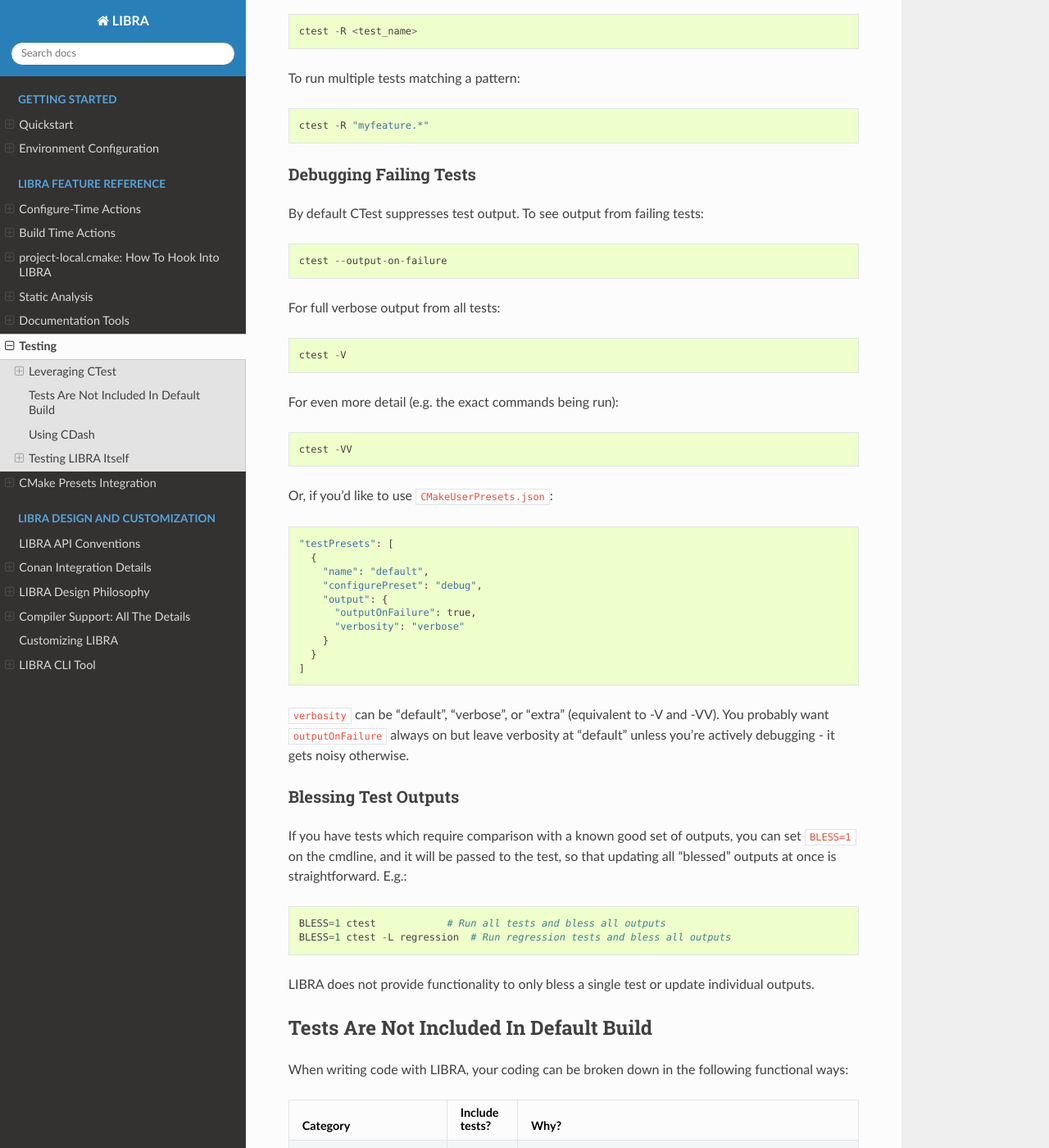
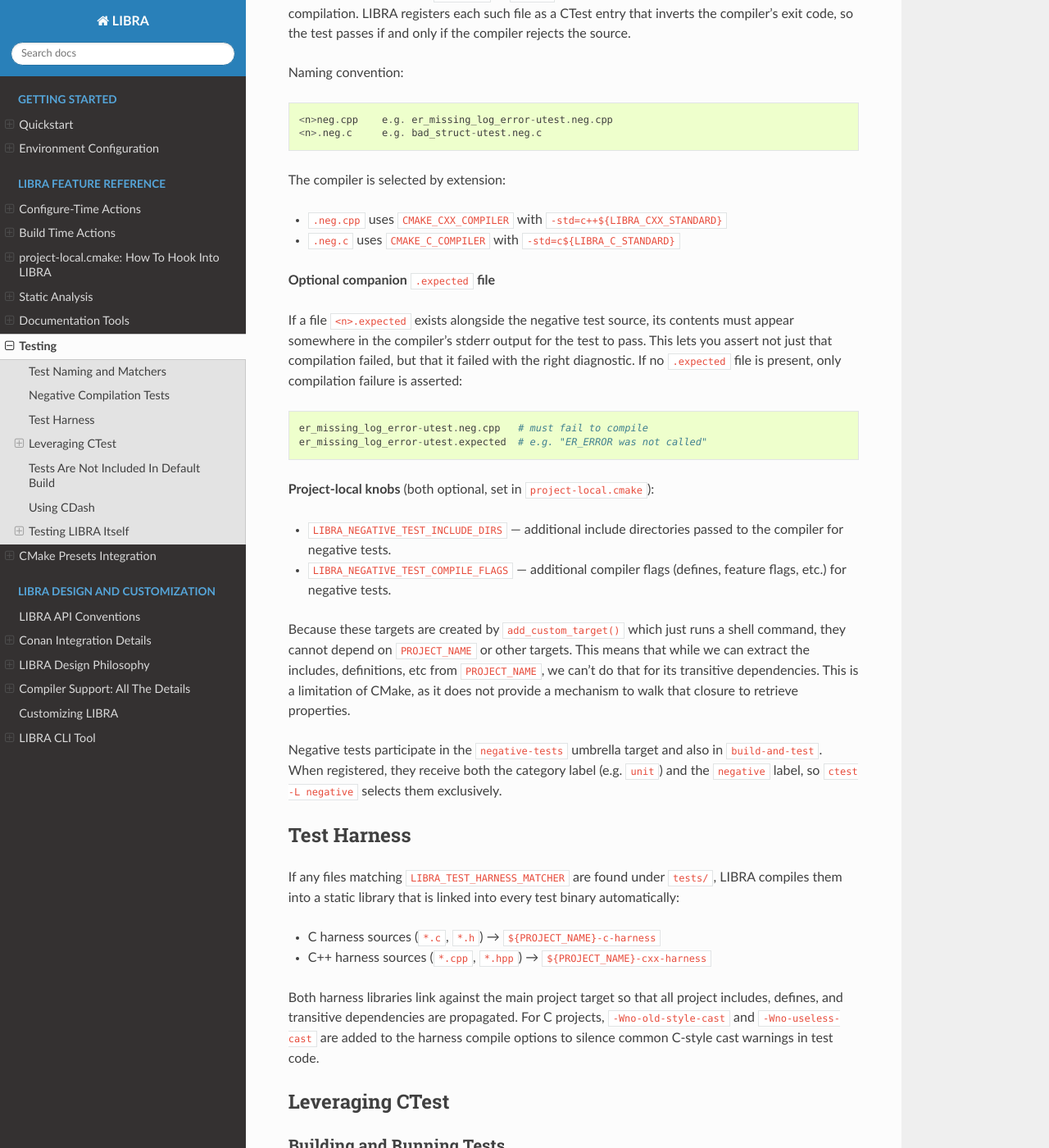
Before and after one commit to jharwell/libra, a Sphinx documentation site: the page built from docs/usage/testing.rst, in a window 1280 px wide and 1400 px high, scrolled down 1239 px. Shown: the whole window at 82% size. Built offline with Sphinx 7.4.7 and the Read the Docs theme 3.1.0, drawn with Linux system fonts in a browser that asks for light colours; cross-references to code outside the pages are shown as plain code; some of the changed text lies outside the part shown.

Commit message:
Add another type of tests: negative tests
- These are tests which are not expected to compile--very using for checking
  header-only library things, or things which are configured via #ifdef.

- The don't get their own negative-tests target, because it's much simpler to
  have that not be the case.

```diff
--- a/README.rst
+++ b/README.rst
@@ -151,6 +151,7 @@
    ├── cmake/
    │   └── project-local.cmake     # Your targets and configuration
    ├── docs/
+   │   ├── conf.py                 # Your sphinx configuration
    │   └── Doxyfile.in             # Your API doc configuration
    ├── src/                        # Auto-discovered source files
    ├── include/                    # Auto-discovered headers
--- a/docs/usage/testing.rst
+++ b/docs/usage/testing.rst
@@ -18,7 +18,7 @@
    :header-rows: 1
 
    * - File extension
-     - Interpreter used?
+     - Interpreter used
 
    * - .c
      - N/A
@@ -41,6 +41,106 @@
 question. The answer is that it is often more convenient to write tests in other
 languages/using other cmdline tools for {integration,regression} tests (though
 of course that doesn't *have* to be the case).
+
+.. _usage/testing/naming:
+
+Test Naming and Matchers
+========================
+
+LIBRA discovers tests by matching filenames against configurable suffix
+patterns called *matchers*. Each test category has its own matcher variable,
+set in your ``project-local.cmake``. If a variable is not set, LIBRA falls
+back to its built-in default.
+
+.. list-table::
+   :header-rows: 1
+
+   * - CMake variable
+     - Category
+
+   * - ``LIBRA_UNIT_TEST_MATCHER``
+     - Unit tests
+
+   * - ``LIBRA_INTEGRATION_TEST_MATCHER``
+     - Integration tests
+
+   * - ``LIBRA_REGRESSION_TEST_MATCHER``
+     - Regression tests
+
+   * - ``LIBRA_NEGATIVE_TEST_MATCHER``
+     - Negative compile tests (see below)
+
+   * - ``LIBRA_TEST_HARNESS_MATCHER``
+     - Test harness sources (compiled into a shared static library linked into
+       every test binary)
+
+.. _usage/testing/negative:
+
+Negative Compilation Tests
+==========================
+
+Files with the extensions ``.neg.cpp`` or ``.neg.c`` are *negative compile
+tests*: they are expected to **fail** compilation. LIBRA registers each such
+file as a CTest entry that inverts the compiler's exit code, so the test passes
+if and only if the compiler rejects the source.
+
+Naming convention::
+
+  <n>neg.cpp    e.g. er_missing_log_error-utest.neg.cpp
+  <n>.neg.c     e.g. bad_struct-utest.neg.c
+
+The compiler is selected by extension:
+
+- ``.neg.cpp`` uses ``CMAKE_CXX_COMPILER`` with ``-std=c++${LIBRA_CXX_STANDARD}``
+- ``.neg.c``   uses ``CMAKE_C_COMPILER``   with ``-std=c${LIBRA_C_STANDARD}``
+
+**Optional companion** ``.expected`` **file**
+
+If a file ``<n>.expected`` exists alongside the negative test source, its
+contents must appear somewhere in the compiler's stderr output for the test to
+pass. This lets you assert not just that compilation failed, but that it failed
+with the right diagnostic. If no ``.expected`` file is present, only compilation
+failure is asserted::
+
+  er_missing_log_error-utest.neg.cpp   # must fail to compile
+  er_missing_log_error-utest.expected  # e.g. "ER_ERROR was not called"
+
+**Project-local knobs** (both optional, set in ``project-local.cmake``):
+
+- :cmake:variable:`LIBRA_NEGATIVE_TEST_INCLUDE_DIRS` — additional include
+  directories passed to the compiler for negative tests.
+- :camke:variable:`LIBRA_NEGATIVE_TEST_COMPILE_FLAGS` — additional compiler
+  flags (defines, feature flags, etc.) for negative tests.
+
+Because these targets are created by ``add_custom_target()`` which just runs a
+shell command, they cannot depend on ``PROJECT_NAME`` or other targets. This
+means that while we can extract the includes, definitions, etc from
+``PROJECT_NAME``, we can't do that for its transitive dependencies. This is a
+limitation of CMake, as it does not provide a mechanism to walk that closure to
+retrieve properties.
+
+Negative tests participate in the ``negative-tests`` umbrella target and also
+in ``build-and-test``. When registered, they receive both the category label
+(e.g. ``unit``) and the ``negative`` label, so ``ctest -L negative`` selects
+them exclusively.
+
+
+.. _usage/testing/harness:
+
+Test Harness
+============
+
+If any files matching ``LIBRA_TEST_HARNESS_MATCHER`` are found under
+``tests/``, LIBRA compiles them into a static library that is linked into every
+test binary automatically:
+
+- C harness sources (``*.c``, ``*.h``) → ``${PROJECT_NAME}-c-harness``
+- C++ harness sources (``*.cpp``, ``*.hpp``) → ``${PROJECT_NAME}-cxx-harness``
+
+Both harness libraries link against the main project target so that all project
+includes, defines, and transitive dependencies are propagated. For C projects,
+``-Wno-old-style-cast`` and ``-Wno-useless-cast`` are added to the harness
+compile options to silence common C-style cast warnings in test code.
 
 .. _usage/testing/builtin:
 
@@ -66,7 +166,10 @@
 Registered tests are grouped into categories, so you can run only a single
 category of tests if you want::
 
-  ctest -L {unit,regression,integration}
+  ctest -L unit
+  ctest -L regression
+  ctest -L integration
+  ctest -L negative
 
 Tests are assigned to these categories based on the type they were registered as
 (e.g., unit, regression). To run a single test by name::
```
Also changed, not shown: other parts of docs/usage/testing.rst (+3 -3 lines), docs/usage/project-local.rst (+15 -0 lines), 13 other files.
